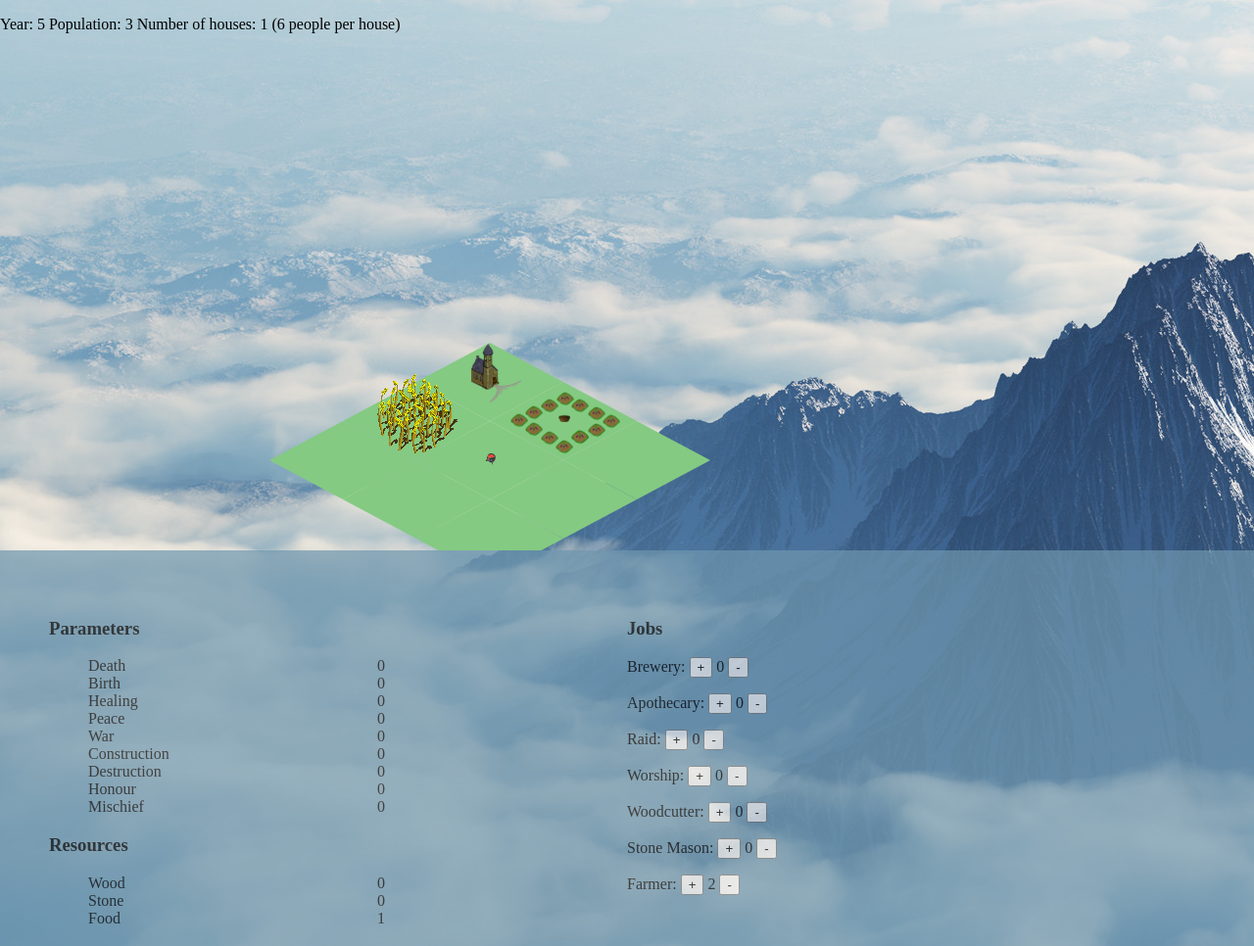
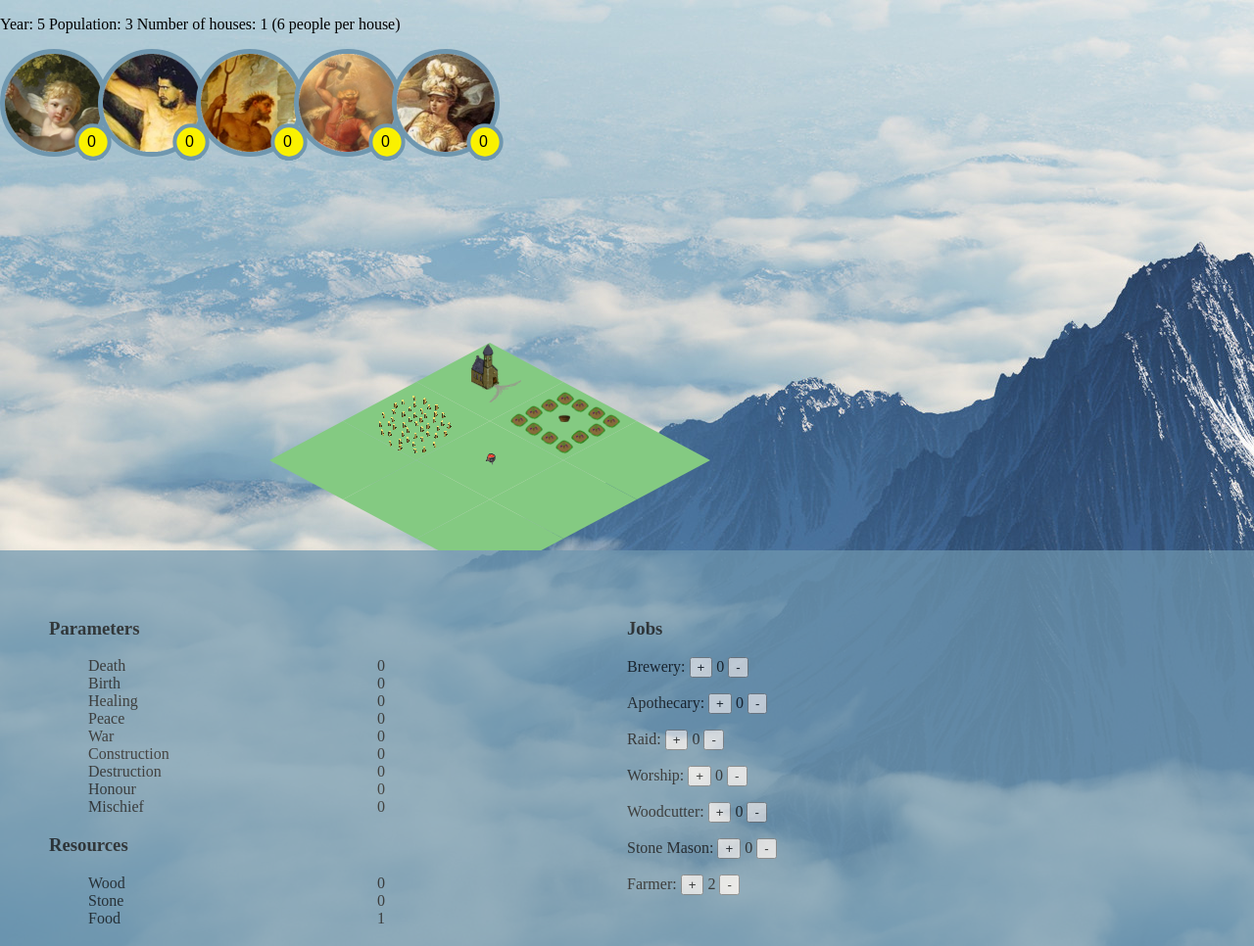
Before and after one commit to noskcid/gamejam2016, a plain HTML site: page index.html in a window 1280 px wide. Shown: the top 966 px of the page at 98% size. Drawn offline with nearby package versions, Linux system fonts and the light colour scheme.

Commit message:
fixed my fuckup

```diff
--- a/index.html
+++ b/index.html
@@ -105,15 +105,15 @@
 
 		function loadImages() {
 			cupid_img = new Image();
-			cupid_img.src = "images/gods/resized/cupid_cropped.jpg";
+			cupid_img.src = "images/gods/resized/cupid_cropped2.png";
 			loki_img = new Image();
-			loki_img.src = "images/gods/resized/loki_cropped.jpg";
+			loki_img.src = "images/gods/resized/loki_cropped2.png";
 			hades_img = new Image();
-			hades_img.src = "images/gods/resized/hades_cropped.jpg";
+			hades_img.src = "images/gods/resized/hades_cropped2.png";
 			thor_img = new Image();
-			thor_img.src = "images/gods/resized/thor_cropped.jpg";
+			thor_img.src = "images/gods/resized/thor_cropped2.png";
 			athena_img = new Image();
-			athena_img.src = "images/gods/resized/athena_cropped.jpg";
+			athena_img.src = "images/gods/resized/athena_cropped2.png";
 
 			tile_img = new Image();
 			tile_img.src = "images/tile.png";
@@ -255,15 +255,17 @@
 			var pattern = ct.createPattern(img, 'repeat');
 			ct.beginPath();
       		ct.arc(x, y, r, 0, 2 * Math.PI, false);
-      		ct.fillStyle = pattern;
+      		ct.fillStyle = "black";
       		ct.fill();
-      		ct.lineWidth = 5;
+      		ct.lineWidth = 10;
 			if (god_mouseover == 0) {
       			ct.strokeStyle = '#6f97af';
 			} else {
 				ct.strokeStyle = '#000000';
 			}
       		ct.stroke();
+
+      		context.drawImage(img, x-50, y-50);
 
 			ct.beginPath();
       		ct.arc(x+r*0.8, y+r*0.8, r/3, 0, 2 * Math.PI, false);
```
